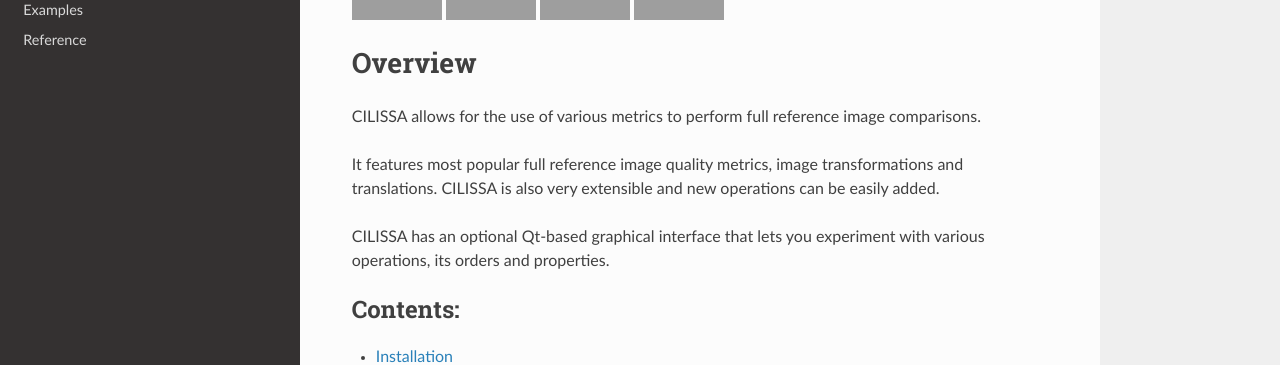
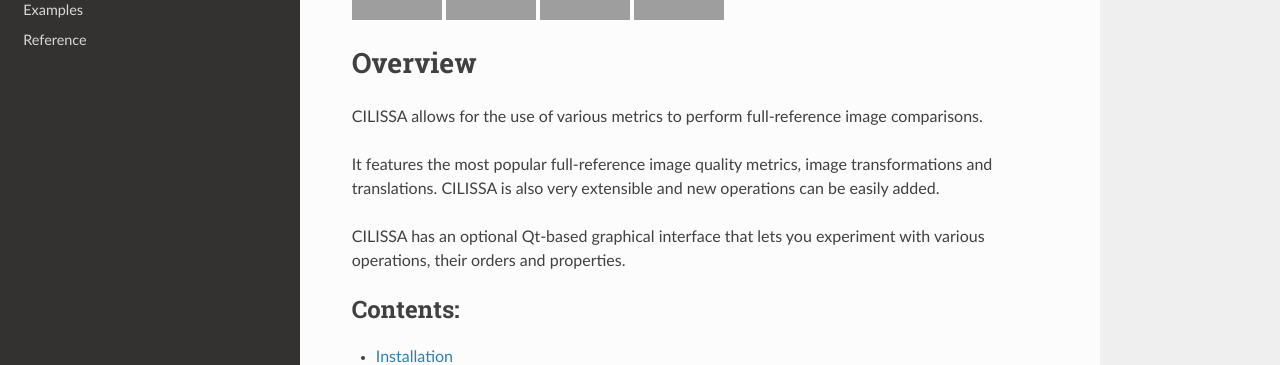
Before and after one commit to exler/CILISSA, a Sphinx documentation site: the page built from docs/index.rst, in a window 1280 px wide and 1302 px high, cut to the strip 208-573 px from the top of the window. Built offline with Sphinx 7.4.7 and the Read the Docs theme 2.0.0, drawn with Linux system fonts in a browser that asks for light colours; grey boxes are pictures that could not be loaded.

Commit message:
docs: Fix grammar

```diff
--- a/docs/index.rst
+++ b/docs/index.rst
@@ -20,12 +20,12 @@
 Overview
 ========
 
-CILISSA allows for the use of various metrics to perform full reference image comparisons.
+CILISSA allows for the use of various metrics to perform full-reference image comparisons.
 
-It features most popular full reference image quality metrics, image transformations and translations.
+It features the most popular full-reference image quality metrics, image transformations and translations.
 CILISSA is also very extensible and new operations can be easily added.
 
-CILISSA has an optional Qt-based graphical interface that lets you experiment with various operations, its orders and properties.
+CILISSA has an optional Qt-based graphical interface that lets you experiment with various operations, their orders and properties.
 
 .. toctree::
    :maxdepth: 2
```
Also changed, not shown: README.md (+3 -3 lines).
